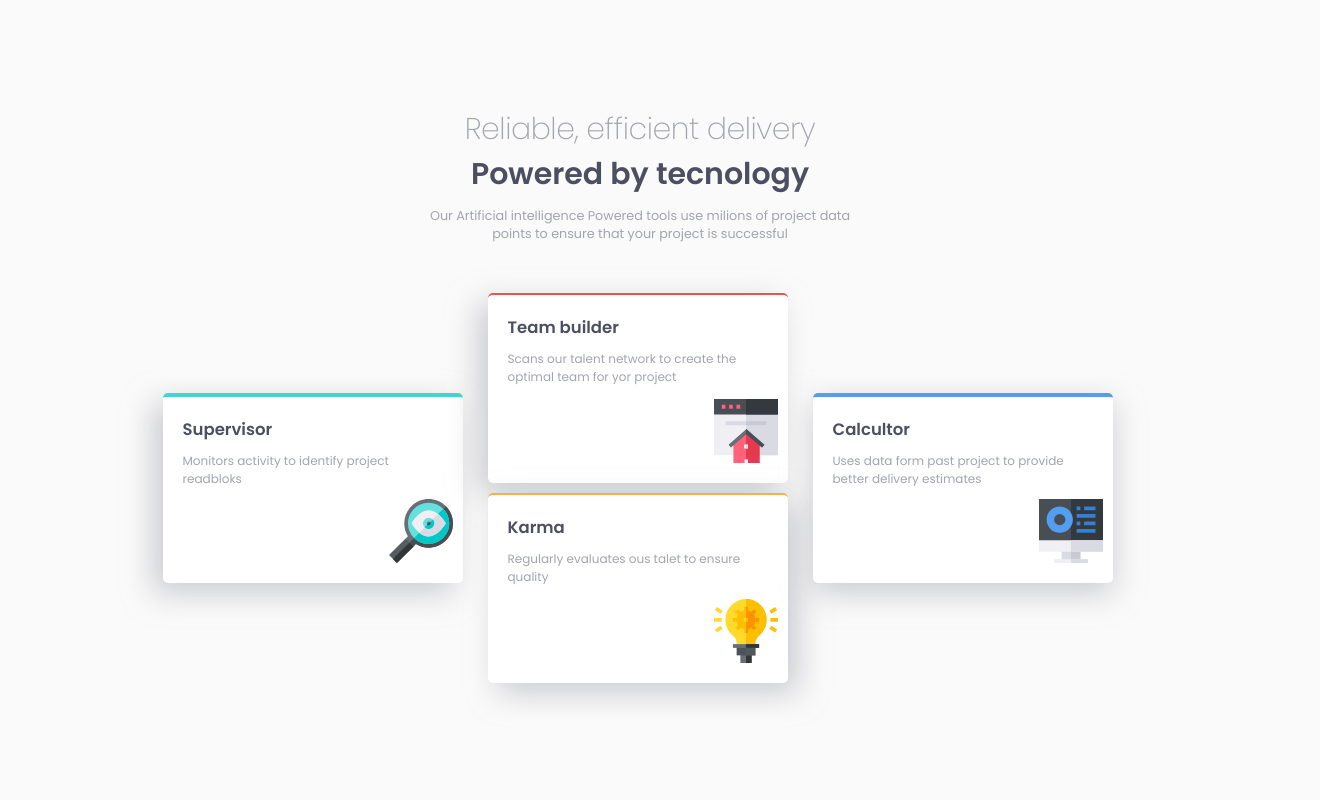
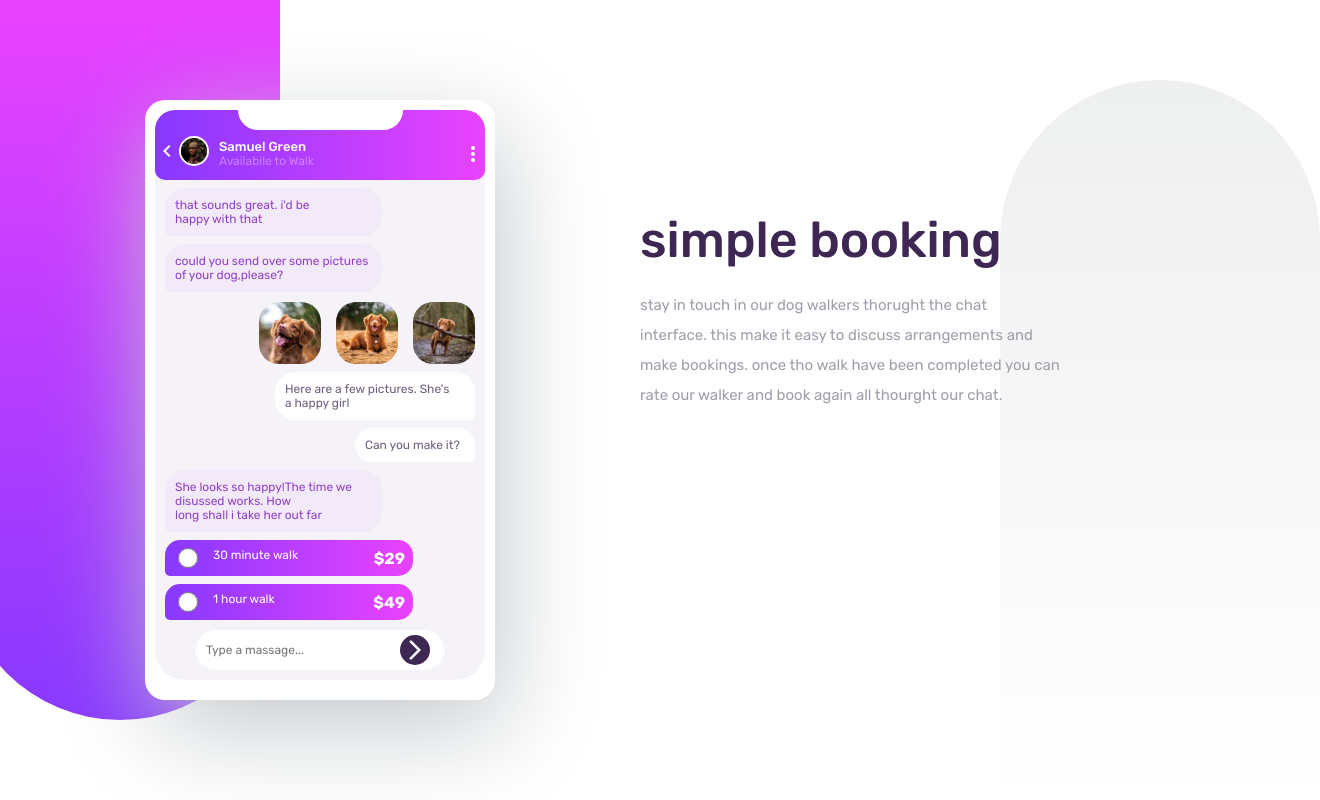
Before and after one commit to mohamed-fm/Four-card-feature-section, a plain HTML site: page index.html in a window 1280 px wide. Shown: the whole page, 1320 px wide, since content can reach past the window. Drawn offline with Linux system fonts and the light colour scheme; files whose address does not match are found by name.

Commit message:
Add files via upload
initial commit

```diff
--- a/index.html
+++ b/index.html
@@ -2,72 +2,119 @@
 <html lang="en">
 <head>
   <meta charset="UTF-8">
-  <!-- displays site properly based on user's device -->
-  <meta name="viewport" content="width=device-width, initial-scale=1.0">
-  <!--main style sheet link-->
-  <link rel="stylesheet" href="css/master.css">
-  <!--icon top-->
+  <meta name="viewport" content="width=device-width, initial-scale=1.0"> <!-- displays site properly based on user's device -->
+
   <link rel="icon" type="image/png" sizes="32x32" href="./images/favicon-32x32.png">
-  <!--google font link-->
-  <link rel="preconnect" href="https://fonts.googleapis.com">
-  <link rel="preconnect" href="https://fonts.gstatic.com" crossorigin>
-  <link href="https://fonts.googleapis.com/css2?family=Poppins:wght@200;400;600&family=Roboto&family=Rubik:wght@400;500;700&family=Work+Sans:ital,wght@0,200;0,400;0,600;0,800;1,700&display=swap" rel="stylesheet">
-  <!--main name of project-->
-  <title>Frontend Mentor | Four card feature section</title>
+  <link href="https://fonts.googleapis.com/icon?family=Material+Icons"
+      rel="stylesheet">
+  <link rel="stylesheet" href="style.css">
+  <title>Frontend Mentor | [Challenge Name Here]</title>
 
+
+</style>
 </head>
 <body>
-<!--start hear!-->
+  <div class="contenar">
+  <div class="pupple-aside"></div>
+  <div class="gray-aside"></div>
 
-  <div class="all">
-    <!--start parent-->
-      <div class="contenar">
-        <!--start main sections-->
-         <!--start first-section-->
-          <div class="first-section">
-             <h1>Reliable, efficient delivery</h1>
-             <h1>Powered by tecnology</h1>
-             <p>Our Artificial intelligence Powered tools
-               use milions of project data <br> points to
-                ensure that your project is successful</p>
+  <div class="content">
+    <div class="phone-contenar">
+    <div class="phone-parent">
+
+      <div class="phone-top">
+
+
+
+          <div class="walker" >
+            <div class="arrow_back_ios">
+          <span class="material-icons">
+            chevron_left
+            </span>
+        </div>
+            <div  class="img-p">
+            <img src="E:\chat-app-css-illustration-master\chat-app-css-illustration-master\images\avatar.jpg" alt="Samuel-photo">
+            </div>
+            <div class="about-walker">
+            <h3>Samuel Green</h3>
+            <p>Availabile to Walk</p>
           </div>
-          <!--end first-section-->
+            </div>
 
-           <!--start second-section-->
-             <div class="second-section">
-               <div class="first-card card">
-                <h2>Supervisor</h2>
-                <p>Monitors activity to identify project readbloks</p>
-                <img src="images/icon-supervisor.svg" alt="logo">
-              </div>
+        <div class="three-dots-p">
+          <span class="material-icons">more_vert</span>
+        </div>
 
-               <div class="sec-tir-cardp">
-                 <div class="second-card card">
-                  <h2>Team builder</h2>
-                  <p>Scans our talent network to create the optimal team for yor project</p>
-                  <img src="images/icon-team-builder.svg" alt="logo">
-                 </div>
 
-                 <div class="third-card card">
-                  <h2>Karma</h2>
-                  <p>Regularly evaluates ous talet to ensure quality</p>
-                  <img src="images/icon-karma.svg" alt="logo">
-                 </div>
-               </div>
+      </div>
+      <div class="phone-ui-content">
+        <div class="m1">
+          <p class="pm1">that sounds great.  i'd be<br> happy with that</p>
+        </div>
 
-               <div class="forth-card card">
-                <h2>Calcultor</h2>
-                <p>Uses data form past project to provide better delivery estimates</p>
-                <img src="images/icon-calculator.svg" alt="logo">
-               </div>
-             </div>
-           <!--end second-section-->
+        <div class="m2">
+          <p class="pm2">could you send over some pictures of your dog,please?</p>
+        </div>
 
-        <!--end main sections-->
+        <div class="dog-imgp">
+          <img class="dog" src="images/dog-image-1.jpg" alt="dog1">
+          <img class="dog" src="images/dog-image-2.jpg" alt="dog2">
+          <img class="dog" src="images/dog-image-3.jpg" alt="dog3">
+        </div>
+<div class="user-chat">
+        <div class="m3" >
+          <p class="pm3">Here are a few pictures. She's<br> a happy girl</p>
+        </div>
+
+
+        <div class="m4">
+          <p class="pm4">Can you make it?</p>
+        </div>
+</div>
+        <div class="m5">
+          <p class="pm5">She looks so happy!The time we disussed works. How <br> long shall i take her out far</p>
+        </div>
+
+        <div class="d30min">
+          <div>
+
+          <input type="radio" class="i2">
+          <p> 30 minute walk</p>
+        </div>
+          <h2>$29</h2>
+
+        </div>
+
+        <div class="d1h">
+          <div>
+        <input type="radio" class="i2">
+          <p> 1 hour walk</p>
+         </div>
+          <h2>$49</h2>
+
+        </div>
+
+
+        <div class="text-inter">
+          <input type="text" placeholder="Type a massage...">
+          <span class="material-icons">
+            arrow_forward_ios
+            </span>
+        </div>
       </div>
-    <!--end parent-->
+
+
+    </div>
   </div>
+  <div class="dse">
+    <h2>simple booking</h2>
+    <p>stay in touch in our dog walkers thorught the chat <br> interface.
+    this make it easy to discuss arrangements and <br> make bookings.
+    once tho walk have been completed you can <br> rate our walker and book again all thourght our chat.</p>
+    </div>
+    </div>
 
-<!--end hear-->
+  </div>
+</div>
 </body>
 </html>
--- /dev/null
+++ b/style.css
@@ -0,0 +1,356 @@
+@import url('https://fonts.googleapis.com/css2?family=Roboto&family=Rubik:wght@400;500;700&display=swap');
+html{
+--Pale-Violet: hsl(276, 100%, 81%);
+--Moderate-Violet: hsl(276, 55%, 52%);
+--Desaturated-Dark-Violet: hsl(271, 15%, 43%);
+--Very-Dark-Desaturated-Violet: hsl(271, 36%, 24%);
+--Dark-Grayish-Violet: hsl(270, 7%, 64%);
+--Grayish-Blue: hsl(206, 6%, 79%);
+--Light-Magenta: hsl(293, 100%, 63%);
+--Light-Violet: hsl(264, 100%, 61%);
+--White: hsl(0, 0%, 100%);
+--Light-Grayish-Violet: hsl(270, 20%, 96%);
+--Very-Dark-Desaturated-Violet: hsl(271, 36%, 24%);
+--Very-Light-Magenta: hsl(289, 100%, 72%);
+}
+p{
+    font-size: 12px;
+}
+span::selection{
+    background-color: none;
+    color: none;
+}
+*{
+    font-family: Rubik;
+    font-size: 16px;
+    margin: 0;
+    padding: 0;
+    box-sizing: border-box;
+}
+body{
+ background-color: var(--White);
+  min-height: 100vh;
+  width: 100vw;
+  overflow-x: hidden;
+  overflow-y: hidden;
+}
+.contenar{
+    margin-top: auto;
+    display: flex;
+    align-items: center;
+    justify-content: center;
+    position: relative;
+    width: 100%;
+    height: 100vh;
+}
+.pupple-aside, .gray-aside{
+    width:25% ;
+    height: 90%;
+}
+.pupple-aside{
+    position: absolute;
+    top: 0;
+    left: -40px;
+    background:linear-gradient(hsl(293, 100%, 63%),hsl(264, 100%, 61%)) ;
+    border-radius:0px 0px 35vh 35vh;
+}
+.gray-aside{
+    opacity: 0.3;
+    position: absolute;
+    bottom: 0;
+    right: -40px;
+    background:linear-gradient(to bottom,hsl(206, 6%, 79%),transparent);
+    border-radius: 35vh 35vh 0px 0px;
+}
+.content{
+    display: flex;
+    align-items: center;
+    justify-content: space-between;
+    z-index: 2;
+    width:100% ;
+
+}
+.phone-contenar{
+  margin: auto;
+    width:350px ;
+    height: fit-content;
+    background-color: white;
+    padding: 10px;
+    border-radius: 20px;
+    box-shadow: 10px 30px 100px  var(--Grayish-Blue);
+    animation: phone 1s linear   ;
+}
+.phone-contenar:active{
+ animation-name:pone-case2;
+}
+@keyframes phone {
+
+    0%{
+        opacity: 1;
+    }
+    50%{
+        opacity: 0;
+    }
+    100%{
+        opacity: 1;
+    }
+
+}
+.phone-top{
+  position: relative;
+  height: 70px;
+    z-index: 12;
+    display: flex;
+    align-items: end;
+    justify-content: space-between;
+    background:linear-gradient(to left,hsl(293, 100%, 63%),hsl(264, 100%, 61%)) ;
+    border-radius: 20px 20px 10px 10px;
+}
+.phone-top::before{
+    content: '';
+    width: 50%;
+    height: 20px;
+    position: absolute;
+    top: 0;
+    margin-left: 25%;
+    border-radius: 0pc 0pc 20px 20px;
+    background-color: white;
+}
+.phone-top .arrow_back_ios, .three-dots-p {
+    color: white;
+
+}
+.three-dots-p{
+
+    margin-bottom: 10px;
+}
+.walker{
+    margin-bottom: 10px;
+    display: flex;
+    align-items: center;
+}
+.about-walker h3{
+ font-size: 13px;
+ font-weight: 500;
+ color:white;
+}
+.about-walker{
+    margin-left: 10px;
+}
+.about-walker p{
+    opacity: .7;
+    color:var(--Pale-Violet);
+    font-weight: 400;
+    font-size: 12px;
+}
+.phone-top img {
+ border: 2px solid white;
+    border-radius: 50%;
+    width: 30px;
+}
+
+
+
+.phone-ui-content{
+    display: flex;
+    flex-direction: column;
+    justify-content: space-around;
+    background-color: var(--Light-Grayish-Violet);
+   padding-top: 10px;
+   translate: 0px -10px;
+   padding: 10px;
+   border-radius: 0px 0px 30px 30px;
+
+}
+.m1 ,.m2{
+    font-size: 9px;
+    color: var(--Moderate-Violet);
+    border-radius:20px 20px 20px 5px ;
+    margin-top: 8px;
+    padding: 10px;
+    background-color: hsla(276, 100%, 81%, .1);;
+ width :70%;
+}
+.dog-imgp{
+    display: flex;
+    justify-content: right;
+    align-items: center;
+    gap: 15px;
+}
+.dog{
+    width: 20%;
+    margin-top: 10px;
+    border-radius: 20px;
+}
+.user-chat{
+    flex-direction: column;
+    display: flex;
+    align-items: end;
+    justify-content: center;
+}
+.m3,.m4{
+    display: flex;
+    color: var(--Desaturated-Dark-Violet);
+    background-color: var(--White);
+    margin-top: 8px;
+    padding: 10px;
+    border-radius: 20px 20px 5px 20px;
+    font-size: 10px;
+   align-items: flex-end;
+   width: 200px;
+}
+.m4{
+  width: 120px;
+}
+
+.m5{
+ margin-top: 8px;
+ padding: 10px;
+ border-radius: 20px 20px 20px 5px;
+ width: 70%;
+ background-color:hsla(276, 100%, 81%, .1);;
+ color: var(--Moderate-Violet);
+
+}
+.d30min, .d1h{
+    width: 80%;
+    padding: 8px;
+    margin-top: 8px;
+    display: flex;
+    justify-content: space-between;
+    align-items: center;
+    background:linear-gradient(to left,hsl(293, 100%, 63%),hsl(264, 100%, 61%)) ;
+    border-radius:15px 15px 15px 5px ;
+}
+.d30min div ,.d1h div{
+    display: flex;
+    align-self: center;
+    gap: 10px;
+    color: white;
+}
+.d30min h2, .d1h  h2{
+    color: white;
+}
+.i2{
+    width: 30px;
+    height: 20px;
+    outline: var(--Very-Light-Magenta);
+}
+.text-inter{
+    display: flex;
+    align-items: center;
+    justify-content: center;
+  margin-top: 10px;
+}
+.text-inter input{
+    background-color:var(--White) ;
+    border: none;
+    outline: none;
+    border-radius: 30px;
+    padding: 10px;
+    width: 80%;
+    font-size: 12px;
+    height: 40px;
+}
+.text-inter span{
+    position: absolute;
+    right: 55px;
+    width: 30px;
+    height: 30px;
+    display: flex;
+    color: white;
+
+    align-items: center;
+    justify-content: center;
+    background-color: var(--Very-Dark-Desaturated-Violet);
+   border-radius: 50%;
+}
+.dse{
+    width: 50%;
+    animation: dse 1s linear;
+
+}
+.dse:active{
+    animation-name: dse-case2;
+}
+@keyframes dse {
+    0%{
+        opacity: 1;
+    }
+    50%{
+        opacity: 0;
+    }
+    100%{
+        opacity: 1;
+    }
+
+}
+.dse h2{
+
+    font-weight: 500;
+    font-size: 50px;
+   translate: 0px -100px;
+   color: var(--Very-Dark-Desaturated-Violet);
+}
+.dse p{
+    font-size: 15px;
+    color: var(--Dark-Grayish-Violet);
+    line-height: 30px;
+    translate: 0pc -80px;
+}
+@media screen and (max-width:850px) {
+    .phone-contenar:hover{
+        animation-name: phone-case2;
+    }
+    .dse:active{
+        animation-name: dse-case2;
+    }
+    body{
+        overflow-y: auto;
+    }
+    .contenar{
+
+        flex-direction: column;
+       justify-content: center;
+    }
+    .phone-contenar{
+        width: 300px;
+    }
+    .content{
+        padding: 13px;
+       width: 100%;
+       height: 100%;
+        margin: auto;
+        flex-direction: column;
+    }
+    .dse{
+        margin: 20px;
+        height: 30%;
+        width: 95%;
+    }
+    .dse h2, .dse p{
+       text-align: center;
+
+        translate: 0px 0px;
+    }
+    .dse h2{
+        font-size: 45px;
+    }
+    .dse p br{
+      display: none;
+    }
+    .dse p{
+        font-size: 14px;
+    }
+    .pupple-aside,.gray-aside{
+      position: absolute;
+      width: 70%;
+      height: 80%;
+    }
+    .pupple-aside{
+        transform: translatex(-150px);
+    }
+    .gray-aside{
+        transform: translatex(150px);
+    }
+}
```
Also changed, not shown: design/desktop-design.jpg, design/desktop-preview.jpg, design/mobile-design.jpg, images/avatar.jpg (added), images/dog-image-1.jpg (added), images/dog-image-2.jpg (added), images/dog-image-3.jpg (added), 3 other files.
